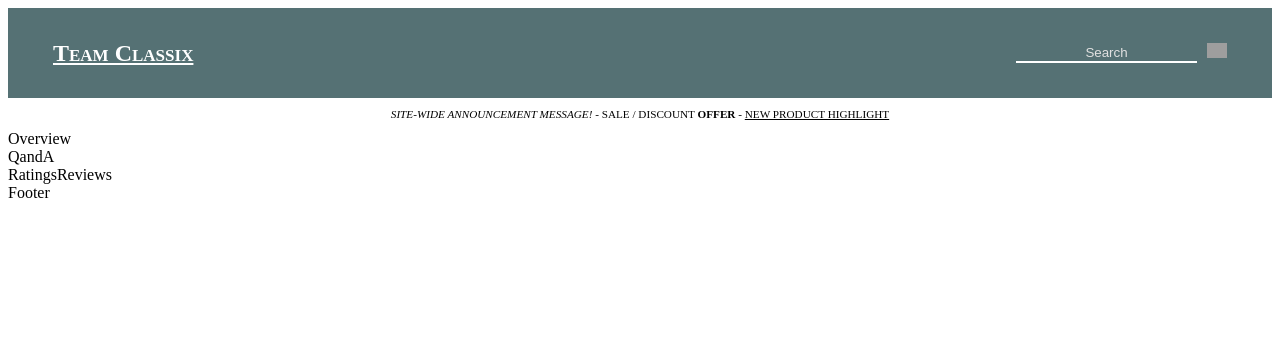
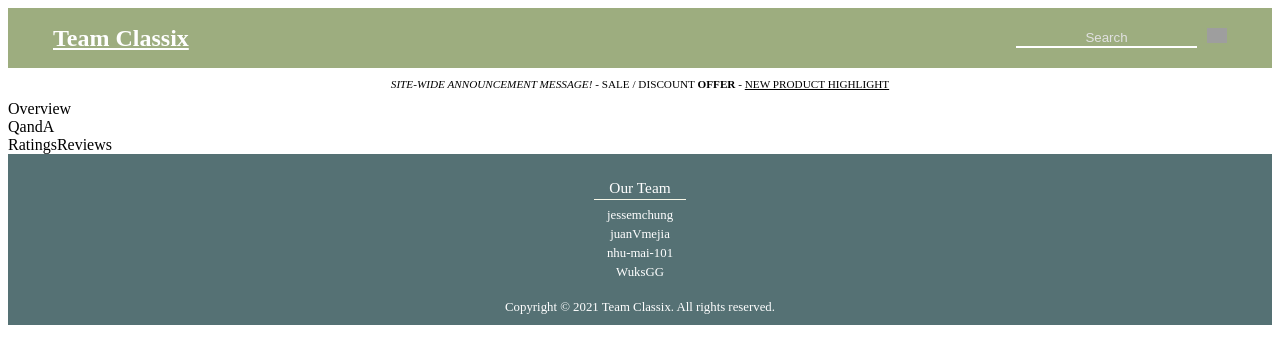
Before and after one commit to TeamClassix/BIND, a React app: page / in a window 1280 px wide. Shown: the top 364 px of the page. Built offline with nearby package versions, Linux system fonts and the light colour scheme; grey boxes are pictures that could not be loaded; the HTML template or start-up script is replaced by a standard one.

Commit message:
Base Templating work

```diff
--- a/src/components/App.jsx
+++ b/src/components/App.jsx
@@ -10,15 +10,23 @@ import QuestionsAnswers from './QandA/QandA.jsx';
 import RatingsReviews from './RatingsReviews/RatingsReviews.jsx';
 import Footer from './Footer/Footer.jsx';
 
+const MainContainer = styled.div`
+  width: 1180px;
+  align-self: center;
+  flex: 1 1 100%;
+`;
+
 const App = () => {
   return (
     <>
       <Header />
       <SiteMessage />
-      <ProductOverview />
-      <RelatedProducts />
-      <QuestionsAnswers />
-      <RatingsReviews />
+      <MainContainer>
+        <ProductOverview />
+        <RelatedProducts />
+        <QuestionsAnswers />
+        <RatingsReviews />
+      </MainContainer>
       <Footer />
     </>
   )
--- a/src/components/Footer/Footer.jsx
+++ b/src/components/Footer/Footer.jsx
@@ -1,7 +1,53 @@
 import React from 'react';
+import styled from 'styled-components';
+import FooterMenu from './FooterMenu.jsx';
 
-const demo = () => (
-  <div>Footer</div>
+const FooterDiv = styled.div`
+  display: flex;
+  flex-direction: column;
+  background-color: #557174;
+  align-items: center;
+  padding: 10px;
+  justify-content: center;
+  color: #fff;
+  font-size: 0.8em;
+`;
+const FooterMenusDiv = styled.div`
+  display: flex;
+`;
+
+const MenuItems = {
+  menu_1: {
+    title: 'Our Team',
+    items: [
+      {
+        name: 'jessemchung',
+        url: 'https://github.com/jessemchung',
+      },
+      {
+        name: 'juanVmejia',
+        url: 'https://github.com/juanVmejia',
+      },
+      {
+        name: 'nhu-mai-101',
+        url: 'https://github.com/nhu-mai-101',
+      },
+      {
+        name: 'WuksGG',
+        url: 'https://github.com/WuksGG',
+      }
+    ]
+  },
+  menu_2: []
+};
+
+const Footer = () => (
+  <FooterDiv>
+    <FooterMenusDiv>
+      <FooterMenu data={MenuItems.menu_1} />
+    </FooterMenusDiv>
+    <div>Copyright &copy; 2021 Team Classix. All rights reserved.</div>
+  </FooterDiv>
 );
 
-export default demo;
+export default Footer;
--- /dev/null
+++ b/src/components/Footer/FooterMenu.jsx
@@ -0,0 +1,50 @@
+import React from 'react';
+import styled from 'styled-components';
+
+const MenuContainer = styled.div`
+  display: flex;
+  flex-direction: column;
+  align-items: center;
+  padding: 15px;
+`;
+const MenuItemUl = styled.ul`
+  list-style-type: none;
+  padding-inline-start: 0;
+  display: flex;
+  flex-direction: column;
+  align-items: center;
+  margin-block-start: 0.5em;
+  margin-block-end: 0.2em;
+`;
+const MenuItemLiA = styled.a`
+  color: #fff;
+  text-decoration: none;
+  padding: 2px 10px;
+  &:hover {
+    background-color: #18373b;
+    transition: 0.3s;
+    border-radius: 3px;
+  }
+`;
+const MenuItemLi = styled.li`
+  margin: 2px;
+`;
+const MenuTitleDiv = styled.div`
+  font-weight: 500;
+  font-size: 1.2em;
+  border-bottom: 1px solid #f7f7e8;
+  padding: 0 15px 2px 15px;
+`;
+
+const FooterMenu = props => (
+  <MenuContainer>
+    <MenuTitleDiv>{props.data.title}</MenuTitleDiv>
+    <MenuItemUl>
+      {props.data.items.map((item, i) => {
+        return <MenuItemLi key={i}><MenuItemLiA href={item.url}>{item.name}</MenuItemLiA></MenuItemLi>
+      })}
+    </MenuItemUl>
+  </MenuContainer>
+);
+
+export default FooterMenu;
--- a/src/components/Header/Header.jsx
+++ b/src/components/Header/Header.jsx
@@ -6,14 +6,14 @@ const HeaderDiv = styled.div`
   flex-direction: row;
   justify-content: space-between;
   align-items: center;
-  background-color: #557174;
+  background-color: #9DAD7F;
   color: #fff;
-  height: 90px;
+  max-height: 60px;
+  min-height: 60px;
   padding: 0 45px;
 `;
 const Logo = styled.div`
   font-weight: 800;
-  font-variant: small-caps;
   font-size: 1.5em;
   text-decoration: underline;
 `;
```
Also changed, not shown: 1 other file (tests, documents, lock files or other folders).
